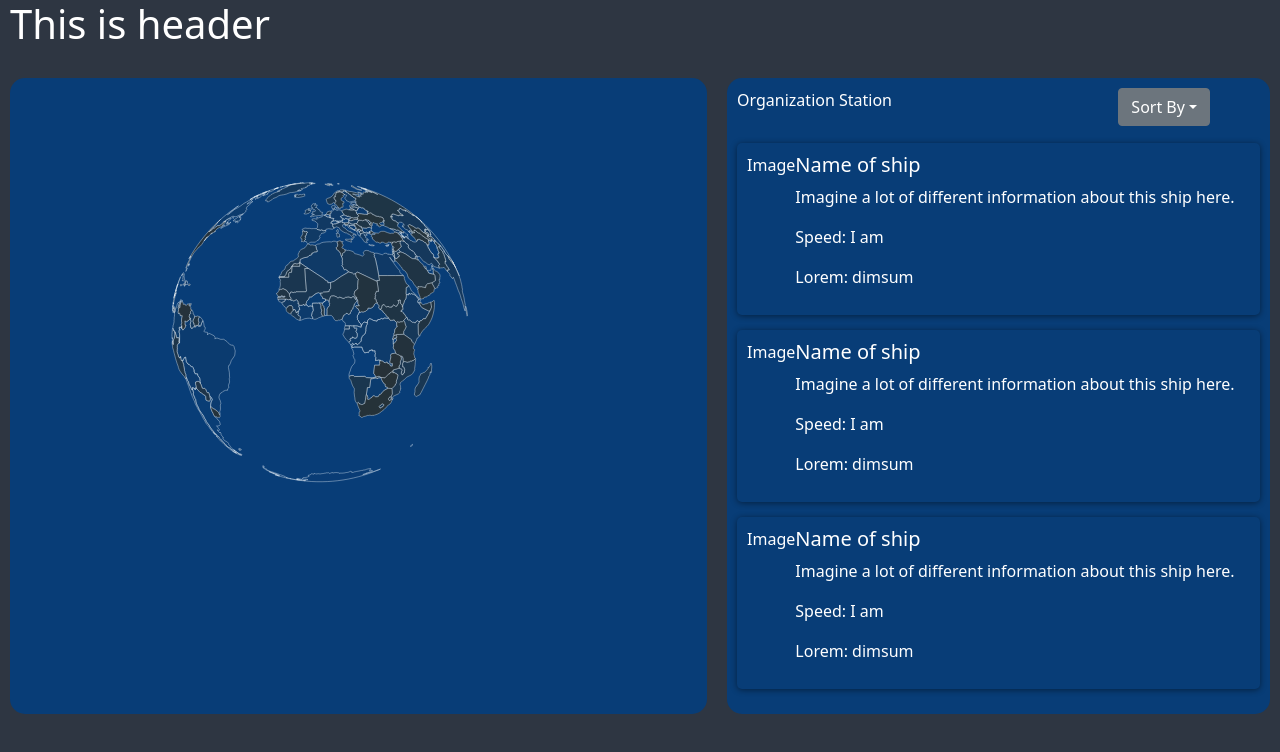
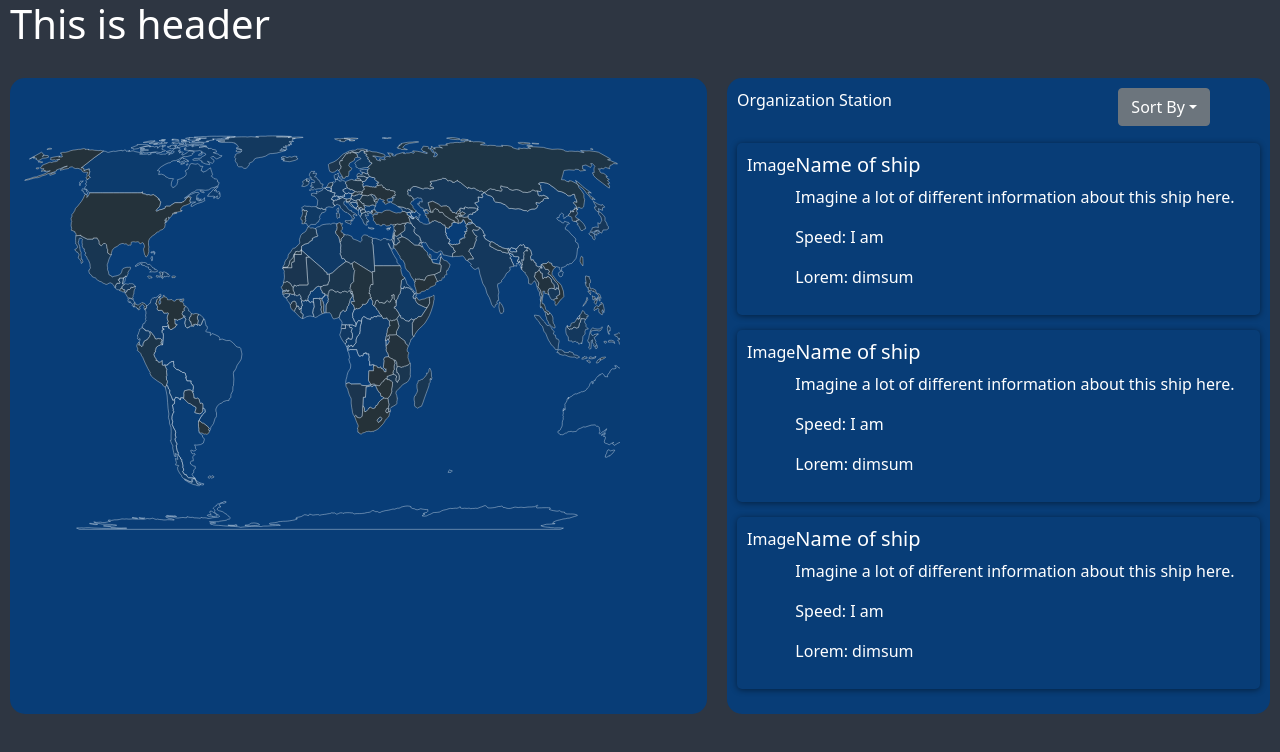
Before and after one commit to haved/Veracity7, a React (Create React App) app: page / in a window 1280 px wide. Shown: the top 752 px of the page. Built offline with nearby package versions, Linux system fonts and the light colour scheme.

Commit message:
for magus

```diff
--- a/src/Components/MapContainer.tsx
+++ b/src/Components/MapContainer.tsx
@@ -3,7 +3,7 @@ import {Feature, Geometry, FeatureCollection } from 'geojson';
 import { feature } from 'topojson-client';
 import { geoEqualEarth, geoOrthographic, geoPath } from "d3-geo";
 import '../Style/App.css';
-import { Boat, loadBoats } from "../Boat";
+import { Boat, Trip, TripPoint } from "../Boat";
 
 const uuid = require('react-uuid');
 
@@ -11,9 +11,13 @@ const scale: number = 200;
 const cx: number = 400;
 const cy: number = 150;
 
+
+
 const MapContainer  = (props: {boats: Boat[]})  => {
     const {boats} = props;
     const [geographies, setGeographies] = React.useState<[] | Array<Feature<Geometry | null>>>([]);
+    const trips: Trip[] = [];
+    const points: Array<number[]> = [];
 
     React.useEffect(() => {
         fetch('/data/world.json').then((response) => {
@@ -30,10 +34,19 @@ const MapContainer  = (props: {boats: Boat[]})  => {
         })
     }, []);
 
-    const projection = geoOrthographic().scale(scale).translate([cx, cy]).rotate([0,0]);
+    const projection = geoEqualEarth().scale(scale).translate([cx, cy]).rotate([0,0]);
     boats.forEach( e => {
-        console.log(e);
+        trips.push(e.ballastTrip);
+        trips.push(e.ladenTrip);
     })
+
+    trips.forEach( e => {
+        e.points.forEach(p => {
+            points.push([p.long, p.lat]);
+        });
+    })
+
+    console.log(points);
 
     return (
         <div className={"Container"} id={"map"}>
@@ -49,7 +62,14 @@ const MapContainer  = (props: {boats: Boat[]})  => {
                     ))}
                 </g>
                 <g>
-                    {}
+                    {(points as []).map((d,i) => (
+                        <path key={`path-${uuid()}`}
+                        d={geoPath().projection(projection)(d) as string}
+                        fill={`rgba(100, 0, 0, 100)`}
+                        stroke="red"
+                        strokeWidth={0.5}
+                        />
+                    ))}
                 </g>
             </svg>
         </div>
```
